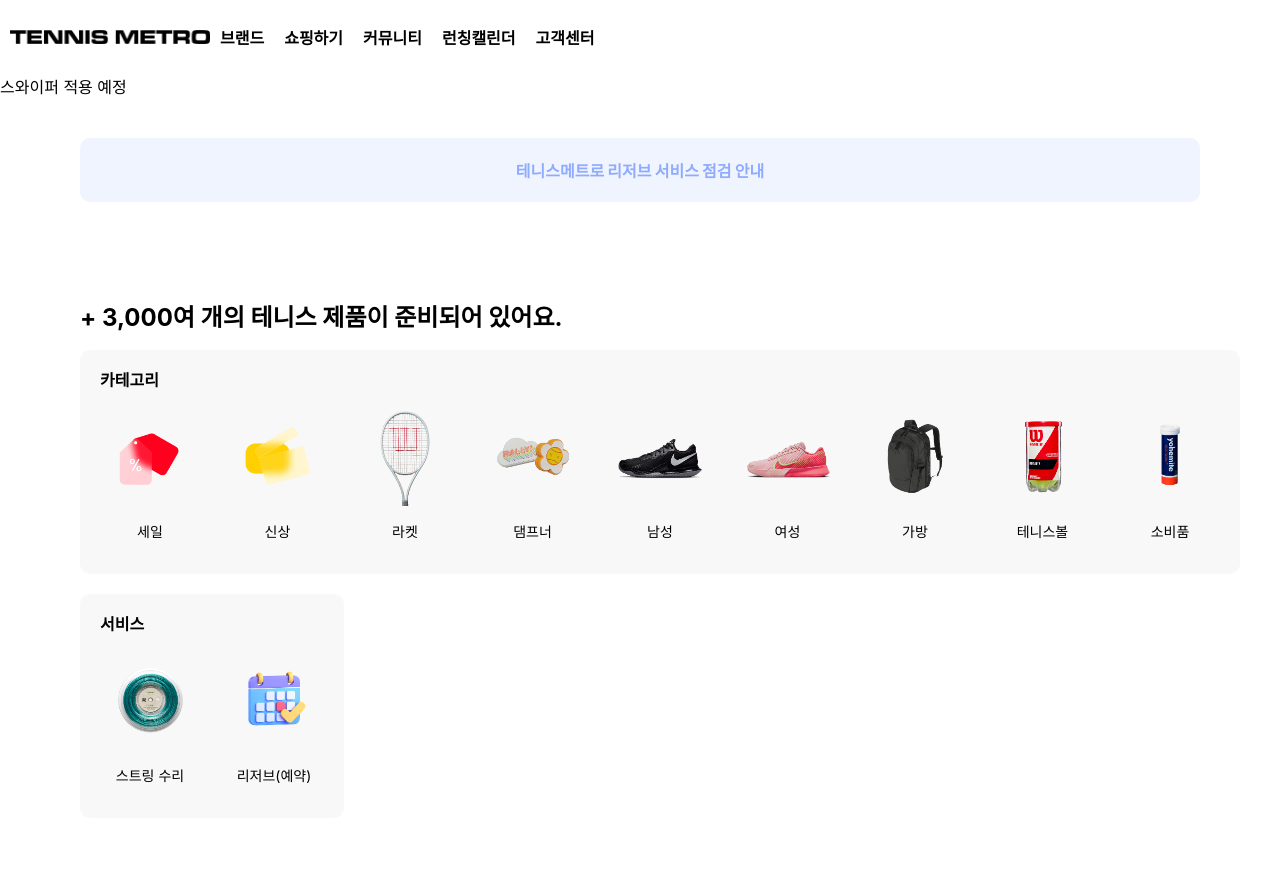
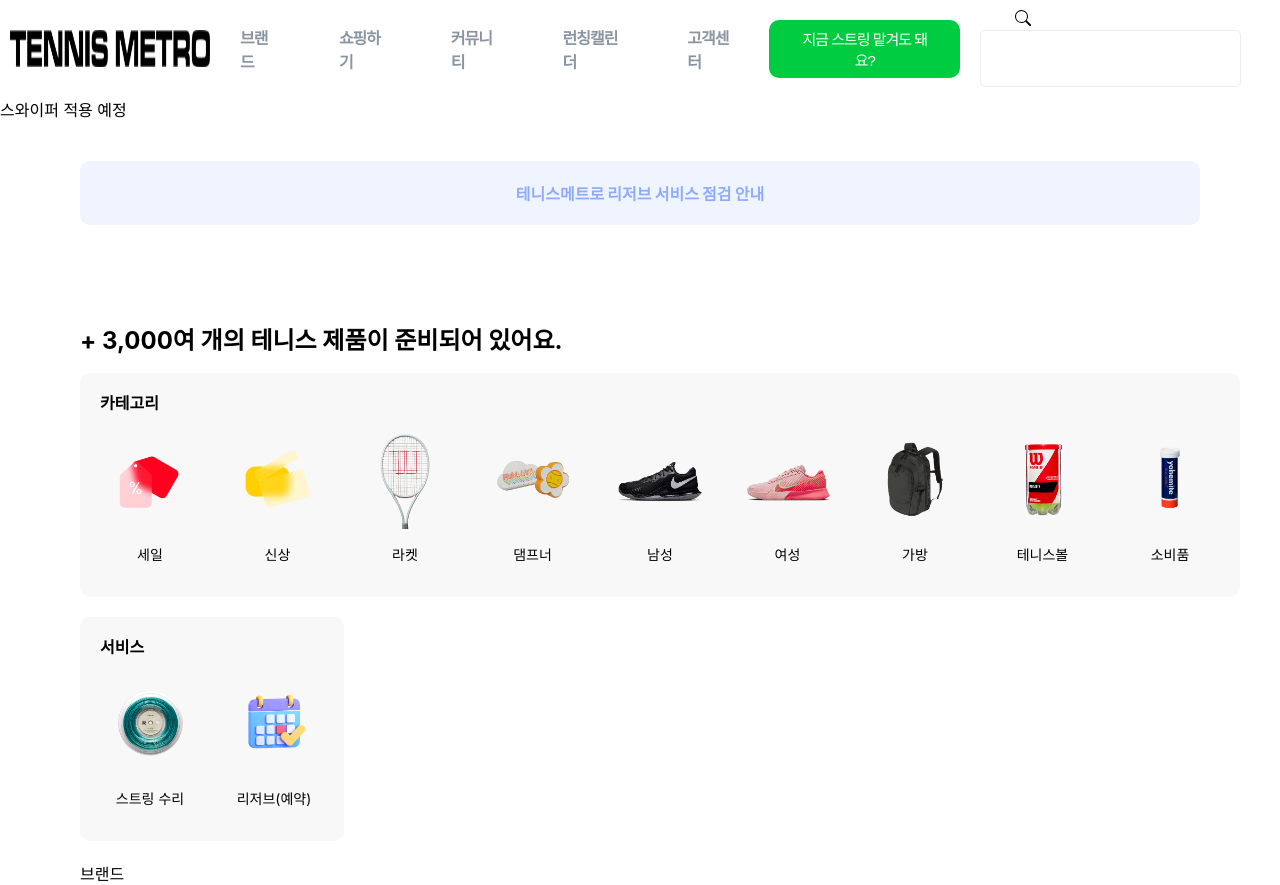
Before and after one commit to bellDev-code/tennisShop, a React (Create React App) app: page / in a window 1280 px wide. Before the commit the page ends 838 px from the top, so only its background shows below. Built offline with nearby package versions, Linux system fonts and the light colour scheme.

Commit message:
Add header button & search form

```diff
--- a/package.json
+++ b/package.json
@@ -3,6 +3,7 @@
   "version": "0.1.0",
   "private": true,
   "dependencies": {
+    "@react-icons/all-files": "^4.1.0",
     "@testing-library/jest-dom": "^5.16.5",
     "@testing-library/react": "^13.4.0",
     "@testing-library/user-event": "^13.5.0",
@@ -12,6 +13,7 @@
     "@types/react-dom": "^18.2.5",
     "react": "^18.2.0",
     "react-dom": "^18.2.0",
+    "react-icons": "^4.10.1",
     "react-router-dom": "^6.13.0",
     "react-scripts": "5.0.1",
     "styled-components": "^6.0.0-rc.3",
--- a/src/Components/Header/index.tsx
+++ b/src/Components/Header/index.tsx
@@ -1,29 +1,10 @@
 import React from 'react'
-import { Container, MenuList, MenuLink, LogoWrap } from './styles'
+import { Container, MenuList, MenuLink, LogoWrap, SearchBox, ReserveBtn, SearchForm, IconWrap } from './styles'
 import Logo from "../../assets/Logo/logo.png"
+import { headerList } from './mockup'
+import { BsSearch } from "react-icons/bs";
 
 const Header = () => {
-    const headerList = [
-        {
-            title: '브랜드',
-            url: '/brand'
-         },
-        {
-            title: '쇼핑하기',
-            url: '/'
-        },
-        {   title: '커뮤니티',
-            url: '/'
-        },
-        {
-            title: '런칭캘린더',
-            url: '/'
-        },
-        {
-            title: '고객센터',
-            url: '/'
-        }
-    ]
     return (
         <Container>
             <MenuList>
@@ -34,6 +15,15 @@ const Header = () => {
                     return <MenuLink to={i.url}>{i.title}</MenuLink>
                 })}
             </MenuList>
+            <SearchBox>
+                <ReserveBtn>지금 스트링 맡겨도 돼요?</ReserveBtn>
+                <SearchForm>
+                    <IconWrap>
+                        <BsSearch />
+                    </IconWrap>
+                    <input type='text' />
+                </SearchForm>
+            </SearchBox>
         </Container>
     )
 }
--- /dev/null
+++ b/src/Components/Header/mockup.tsx
@@ -0,0 +1,21 @@
+export const headerList = [
+    {
+        title: '브랜드',
+        url: '/brand'
+     },
+    {
+        title: '쇼핑하기',
+        url: '/'
+    },
+    {   title: '커뮤니티',
+        url: '/'
+    },
+    {
+        title: '런칭캘린더',
+        url: '/'
+    },
+    {
+        title: '고객센터',
+        url: '/'
+    }
+]
--- a/src/Components/Header/styles.tsx
+++ b/src/Components/Header/styles.tsx
@@ -3,6 +3,7 @@ import { Link } from "react-router-dom"
 
 export const Container = styled.div`
     display: flex;
+    justify-content: space-between;
     margin: 10px 10px;
 `
 
@@ -25,13 +26,58 @@ export const MenuLink = styled(Link)`
     background-color: transparent;
     font-size: 1rem;
     font-weight: 600;
+    letter-spacing: -1px;
     cursor: pointer;
     text-decoration: none;
-    color: #000000;
+    color: #8b95a1;
     display: flex;
     align-items: center;
-
+    margin: 0 20px;
+    background-color: #fff;
     :visited {
         color: #000000;
     }
 `;
+
+export const SearchBox = styled.div`
+    display: flex;
+    justify-content: space-between;
+    align-items: center;
+`
+
+export const ReserveBtn = styled.button`
+    background-color: #00cc41;
+    color: #fff;
+    font-size: 15px;
+    letter-spacing: -1px;
+    border: 1px solid var(--tmgr700);
+    padding: 8px 25px;
+    border-radius: 10px;
+    cursor: pointer;
+`
+
+export const SearchForm = styled.form`
+    margin: 0 20px;
+
+    > input {
+        max-width: 220px;
+        padding: 1.2rem 1.2rem 1.2rem 40px;
+        border: 1px solid #eee;
+        font-size: 15px;
+        outline: none;
+        -webkit-appearance: none;
+        -moz-appearance: none;
+        -ms-appearance: none;
+        appearance: none;
+        letter-spacing: -1px;
+        border-radius: 5px;
+        background-color: #fff;
+        position: relative;
+    }
+`
+
+export const IconWrap = styled.span`
+    position: relative;
+    left: 35px;
+    z-index: 1;
+`
--- /dev/null
+++ b/src/Components/Popular/index.tsx
@@ -0,0 +1,7 @@
+const Popular = () => {
+    return (
+        <div>브랜드</div>
+    )
+}
+
+export default Popular
--- /dev/null
+++ b/src/Components/Popular/styles.tsx
@@ -0,0 +1,3 @@
+import styled from "styled-components"
+
+export const Container = styled.div``
--- a/src/Pages/Home/index.tsx
+++ b/src/Pages/Home/index.tsx
@@ -1,8 +1,9 @@
 import React from "react";
-import SwiperContainer from "../../Components/AdSwiper";
 import { Container, MainWrap } from "./styles";
 import Notice from "../../Components/Notice";
 import Category from "../../Components/Category";
+import SwiperContainer from "../../Components/AdSwiper";
+import Popular from "../../Components/Popular";
 
 const Home = () => {
     return (
@@ -11,6 +12,7 @@ const Home = () => {
             <MainWrap>
                 <Notice />
                 <Category />
+                <Popular />
             </MainWrap>
         </Container>
     )
```
Also changed, not shown: 1 other file (tests, documents, lock files or other folders).
